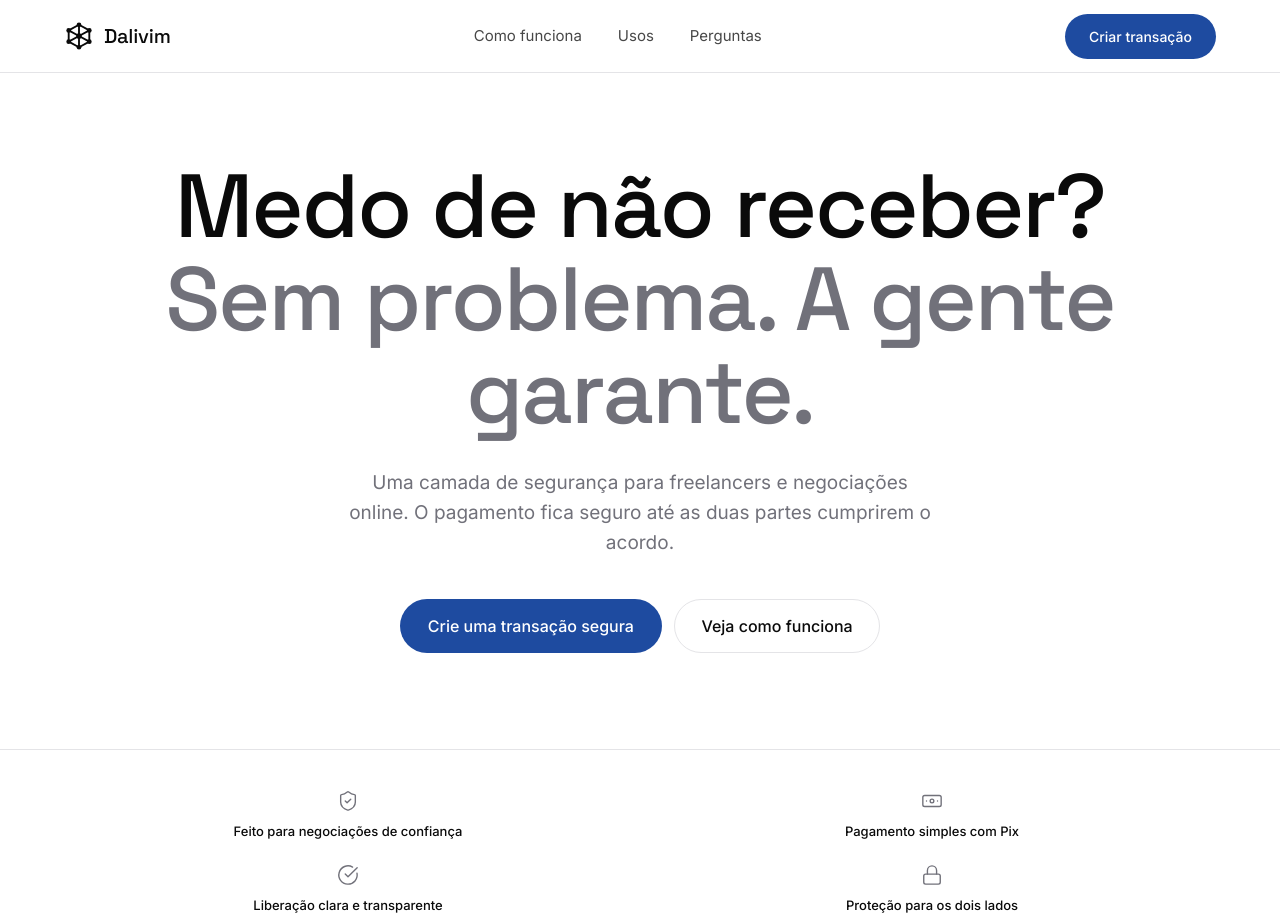
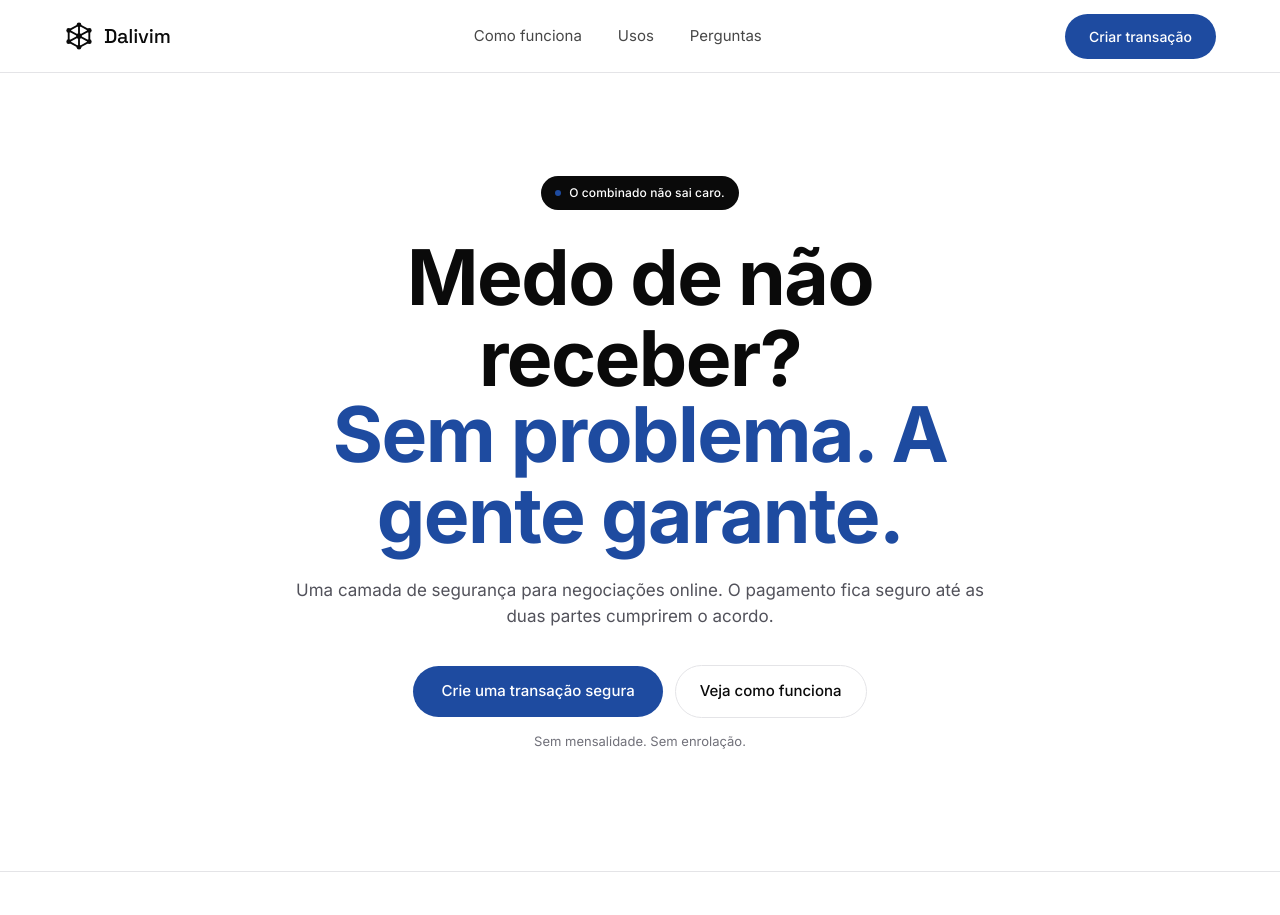
Before and after one commit to Dalivim/landingpage-mock, a Next.js app: page / in a window 1280 px wide. Shown: the top 915 px of the page. Built offline with nearby package versions, Linux system fonts and the light colour scheme.

Commit message:
fix: hero

```diff
--- a/components/Button.tsx
+++ b/components/Button.tsx
@@ -45,13 +45,16 @@ export function Button({
   onClick?: () => void;
   style?: CSSProperties;
 }) {
+  const initialBackground =
+    style.background ?? variants[variant].background ?? 'transparent';
+
   const handleEnter = (e: MouseEvent<HTMLButtonElement>) => {
     const h = hoverMap[variant];
     Object.assign(e.currentTarget.style, h);
   };
+
   const handleLeave = (e: MouseEvent<HTMLButtonElement>) => {
-    const v = variants[variant];
-    e.currentTarget.style.background = (v.background as string) ?? '';
+    e.currentTarget.style.background = initialBackground as string;
     e.currentTarget.style.opacity = '1';
   };
 
--- a/components/Hero.tsx
+++ b/components/Hero.tsx
@@ -1,33 +1,189 @@
 import { ShieldCheck, Banknote, CheckCircle, Lock } from 'lucide-react';
 import { Button } from './Button';
 
-export function Hero({ onPrimary, onSecondary }: { onPrimary: () => void; onSecondary: () => void }) {
+export function Hero({
+  onPrimary,
+  onSecondary,
+}: {
+  onPrimary: () => void;
+  onSecondary: () => void;
+}) {
   return (
-    <section style={{ paddingTop: 160, paddingBottom: 96 }}>
-      <div style={{ maxWidth: 1200, margin: '0 auto', padding: '0 24px', textAlign: 'center' }}>
-        <h1 style={{
-          fontFamily: "'Space Grotesk'", fontWeight: 500,
-          fontSize: 'clamp(38px, 7vw, 96px)',
-          lineHeight: 1.04, letterSpacing: '-0.022em',
-          margin: '0 auto', maxWidth: 960, color: '#0A0A0A',
-        }}>
-          Medo de não receber?<br />
-          <span style={{ color: '#71717A' }}>Sem problema. A gente garante.</span>
+    <section
+      style={{
+        paddingTop: 176,
+        paddingBottom: 120,
+        background: '#FFFFFF',
+      }}
+    >
+      <style>{`
+        @keyframes heroFade {
+          from {
+            opacity: 0;
+            transform: translateY(8px);
+          }
+          to {
+            opacity: 1;
+            transform: translateY(0);
+          }
+        }
+
+        .hero-fade {
+          animation: heroFade 320ms ease-out both;
+        }
+
+        .trust-grid {
+          display: grid;
+          grid-template-columns: repeat(2, minmax(0, 1fr));
+          gap: 28px 18px;
+          text-align: center;
+        }
+
+        @media (min-width: 640px) {
+          .trust-grid {
+            grid-template-columns: repeat(4, minmax(0, 1fr));
+          }
+        }
+      `}</style>
+
+      <div
+        style={{
+          maxWidth: 1200,
+          margin: '0 auto',
+          padding: '0 24px',
+          textAlign: 'center',
+        }}
+      >
+        <div
+          className="hero-fade"
+          style={{
+            display: 'inline-flex',
+            alignItems: 'center',
+            gap: 8,
+            padding: '8px 14px',
+            borderRadius: 9999,
+            background: '#0A0A0A',
+            color: '#FFFFFF',
+            fontFamily: "'Inter', system-ui, sans-serif",
+            fontSize: 12,
+            fontWeight: 500,
+            letterSpacing: '0.01em',
+            marginBottom: 28,
+          }}
+        >
+          <span
+            style={{
+              width: 6,
+              height: 6,
+              borderRadius: 9999,
+              background: '#1E4BA0',
+              display: 'inline-block',
+            }}
+          />
+          O combinado não sai caro.
+        </div>
+
+        <h1
+          className="hero-fade"
+          style={{
+            fontFamily: "'Inter', system-ui, -apple-system, 'Segoe UI', Roboto, 'Helvetica Neue', Arial",
+            fontWeight: 800,
+            fontSize: 'clamp(48px, 6vw, 80px)',
+            lineHeight: 1.05,
+            letterSpacing: '-0.02em',
+            color: '#0A0A0A',
+            margin: '0 auto 20px',
+            maxWidth: 720,
+            overflow: 'visible',
+          }}
+        >
+          <span style={{ display: 'block', color: '#0A0A0A', fontWeight: 800, letterSpacing: '-0.02em' }}>
+            Medo de não receber?
+          </span>
+          <span
+            style={{
+              display: 'block',
+              color: '#1E4BA0',
+              fontWeight: 700,
+              marginTop: '-4px',
+              letterSpacing: '-0.02em',
+            }}
+          >
+            Sem problema. A gente garante.
+          </span>
         </h1>
-        <p style={{
-          fontFamily: "'Inter'", fontSize: 'clamp(16px, 2vw, 19px)', fontWeight: 400,
-          color: '#71717A', lineHeight: 1.6,
-          maxWidth: 600, margin: '28px auto 0',
-        }}>
-          Uma camada de segurança para freelancers e negociações online. O pagamento fica seguro até as duas partes cumprirem o acordo.
+
+        <p
+          className="hero-fade"
+          style={{
+            fontFamily: "'Inter', system-ui, sans-serif",
+            fontSize: 17,
+            lineHeight: 1.55,
+            color: '#52525B',
+            maxWidth: 700,
+            margin: '0 auto 36px',
+          }}
+        >
+          Uma camada de segurança para negociações online.
+          O pagamento fica seguro até as duas partes cumprirem o acordo.
         </p>
-        <div style={{ marginTop: 40, display: 'flex', gap: 12, justifyContent: 'center', flexWrap: 'wrap' }}>
-          <Button variant="primary" onClick={onPrimary} style={{ padding: '15px 28px', fontSize: 'clamp(14px, 2vw, 16px)' }}>
+
+        <div
+          className="hero-fade"
+          style={{
+            display: 'flex',
+            gap: 12,
+            justifyContent: 'center',
+            alignItems: 'center',
+            flexWrap: 'wrap',
+            marginBottom: 14,
+          }}
+        >
+          <Button
+            onClick={onPrimary}
+            style={{
+              background: '#1E4BA0',
+              color: '#FFFFFF',
+              border: 'none',
+              borderRadius: 9999,
+              padding: '14px 28px',
+              fontFamily: "'Inter', system-ui, sans-serif",
+              fontSize: 15,
+              fontWeight: 500,
+              boxShadow: 'none',
+            }}
+          >
             Crie uma transação segura
           </Button>
-          <Button variant="outlined" onClick={onSecondary} style={{ fontSize: 'clamp(14px, 2vw, 16px)' }}>
+
+          <Button
+            onClick={onSecondary}
+            style={{
+              background: 'transparent',
+              color: '#0A0A0A',
+              border: '1.5px solid #E4E4E7',
+              borderRadius: 9999,
+              padding: '14px 24px',
+              fontFamily: "'Inter', system-ui, sans-serif",
+              fontSize: 15,
+              fontWeight: 500,
+              boxShadow: 'none',
+            }}
+          >
             Veja como funciona
           </Button>
+        </div>
+
+        <div
+          className="hero-fade"
+          style={{
+            fontFamily: "'Inter', system-ui, sans-serif",
+            fontSize: 13,
+            lineHeight: 1.5,
+            color: '#71717A',
+          }}
+        >
+          Sem mensalidade. Sem enrolação.
         </div>
       </div>
     </section>
@@ -36,29 +192,63 @@ export function Hero({ onPrimary, onSecondary }: { onPrimary: () => void; onSeco
 
 const trustItems = [
   { icon: ShieldCheck, label: 'Feito para negociações de confiança' },
-  { icon: Banknote,    label: 'Pagamento simples com Pix' },
+  { icon: Banknote, label: 'Pagamento simples com Pix' },
   { icon: CheckCircle, label: 'Liberação clara e transparente' },
-  { icon: Lock,        label: 'Proteção para os dois lados' },
+  { icon: Lock, label: 'Proteção para os dois lados' },
 ];
 
 export function TrustStrip() {
   return (
-    <section style={{ padding: '40px 0', borderTop: '1px solid #E4E4E7', borderBottom: '1px solid #E4E4E7' }}>
+    <section
+      style={{
+        padding: '44px 0',
+        borderTop: '1px solid #E4E4E7',
+        borderBottom: '1px solid #E4E4E7',
+        background: '#FFFFFF',
+      }}
+    >
       <div style={{ maxWidth: 1200, margin: '0 auto', padding: '0 24px' }}>
-        <div style={{
-          display: 'grid',
-          gridTemplateColumns: 'repeat(2, 1fr)',
-          gap: '24px 16px',
-          textAlign: 'center',
-        }}>
+        <div className="trust-grid">
           {trustItems.map(({ icon: Icon, label }) => (
-            <div key={label} style={{ display: 'flex', flexDirection: 'column', alignItems: 'center', gap: 10 }}>
-              <Icon size={22} color="#71717A" strokeWidth={1.5} />
-              <span style={{ fontFamily: "'Inter'", fontWeight: 500, fontSize: 13, color: '#0A0A0A', lineHeight: 1.4 }}>{label}</span>
+            <div
+              key={label}
+              style={{
+                display: 'flex',
+                flexDirection: 'column',
+                alignItems: 'center',
+                gap: 12,
+              }}
+            >
+              <div
+                style={{
+                  width: 42,
+                  height: 42,
+                  display: 'flex',
+                  alignItems: 'center',
+                  justifyContent: 'center',
+                  borderRadius: 9999,
+                  background: '#F4F4F5',
+                  border: '1px solid #E4E4E7',
+                }}
+              >
+                <Icon size={18} color="#71717A" strokeWidth={2} />
+              </div>
+
+              <span
+                style={{
+                  fontFamily: "'Inter', system-ui, sans-serif",
+                  fontWeight: 500,
+                  fontSize: 13,
+                  lineHeight: 1.45,
+                  color: '#0A0A0A',
+                  maxWidth: 180,
+                }}
+              >
+                {label}
+              </span>
             </div>
           ))}
         </div>
-        <style>{`@media (min-width: 640px) { .trust-grid { grid-template-columns: repeat(4,1fr) !important; } }`}</style>
       </div>
     </section>
   );
```
